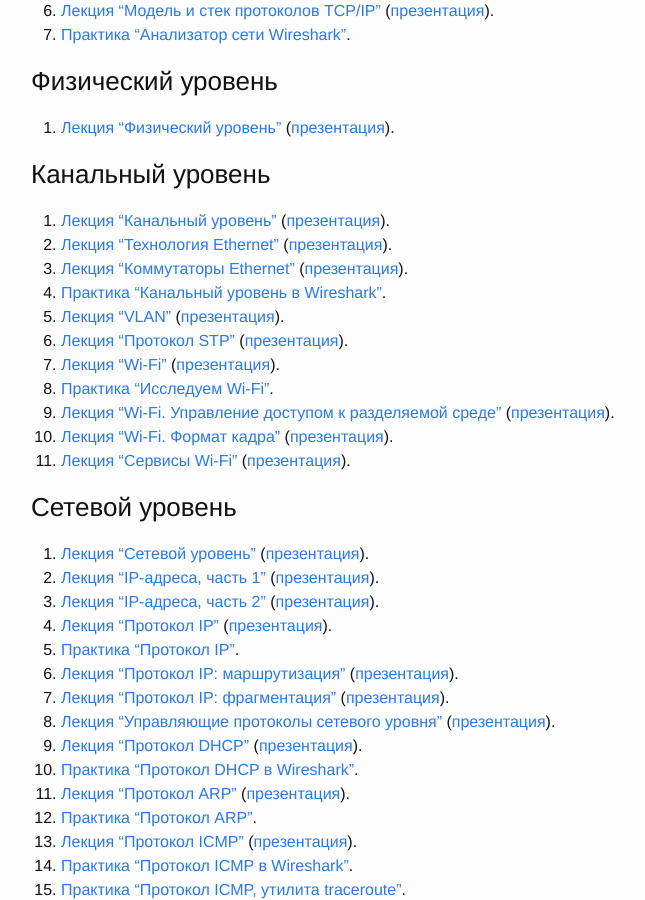
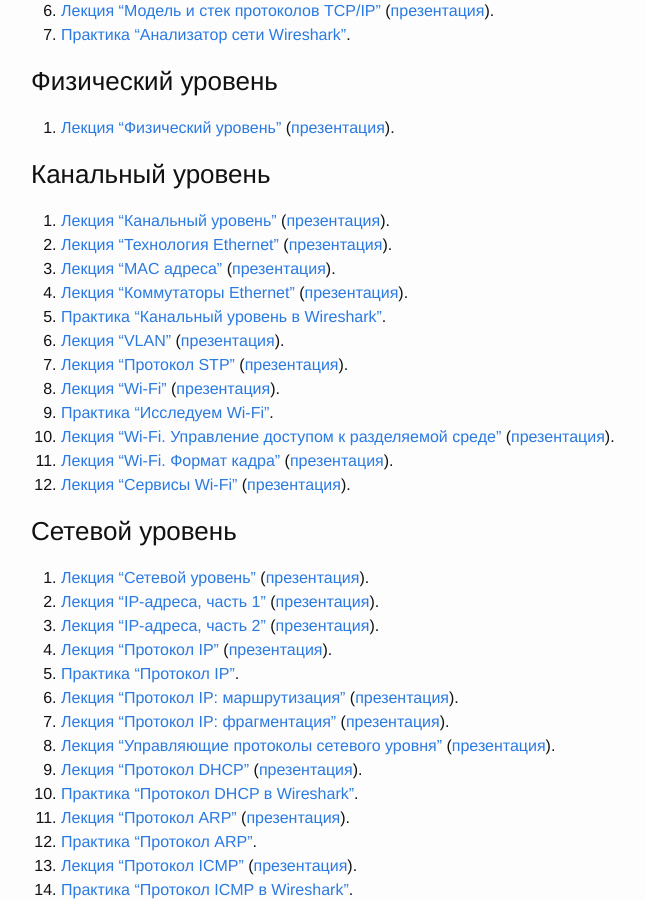
Before and after one commit to sozykin/asozykin.ru, a Jekyll site: the page built from _pages/networks_online.md, in a window 1280 px wide and 900 px high, scrolled down 669 px. Shown: the whole window, without its empty margins (239-884 px from the left). Built offline with Jekyll 4.4.1, drawn with Linux system fonts in a browser that asks for light colours; comment, search, counter and statistics services are not loaded.

Commit message:
Added links to new video about mac addresses

```diff
--- a/_pages/networks_online.md
+++ b/_pages/networks_online.md
@@ -34,6 +34,7 @@ permalink: /courses/networks_online
 
 1. [Лекция "Канальный уровень"](https://youtu.be/zYiKcbmBfgU) ([презентация](/assets/pdf/networks/data_link_layer.pdf)).
 2. [Лекция "Технология Ethernet"](https://youtu.be/5hllhU_5vtY) ([презентация](/assets/pdf/networks/ethernet.pdf)).
+3. [Лекция "MAC адреса"](https://youtu.be/WcdwSJrTFA0) ([презентация](/assets/pdf/networks/mac_addresses.pdf)).
 4. [Лекция "Коммутаторы Ethernet"](https://youtu.be/bdbsPC3b09A) ([презентация](/assets/pdf/networks/ethernet_switches.pdf)).
 5. [Практика "Канальный уровень в Wireshark"](https://youtu.be/HsPurrcG_9Y).
 6. [Лекция "VLAN"](https://youtu.be/Ig4WoXWzhNc) ([презентация](/assets/pdf/networks/vlan.pdf)).
```
Also changed, not shown: _pages/networks.md (+1 -0 lines), 1 other file.
